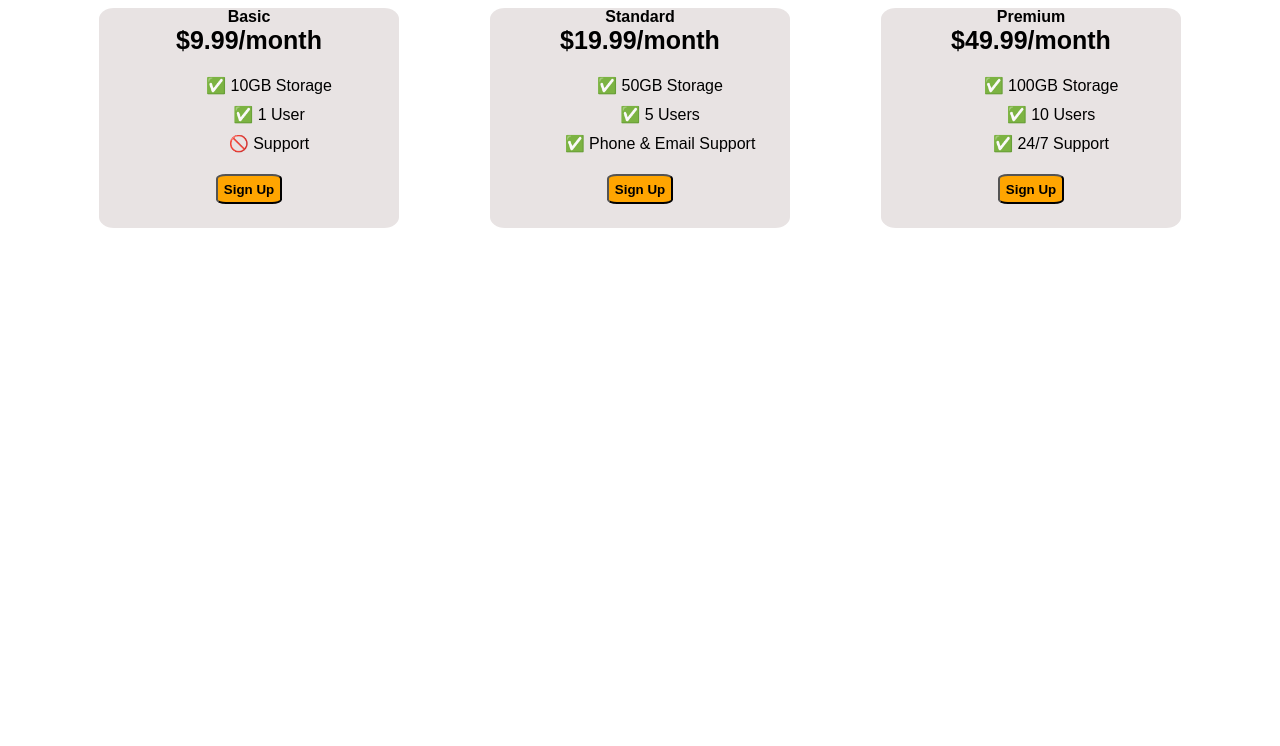
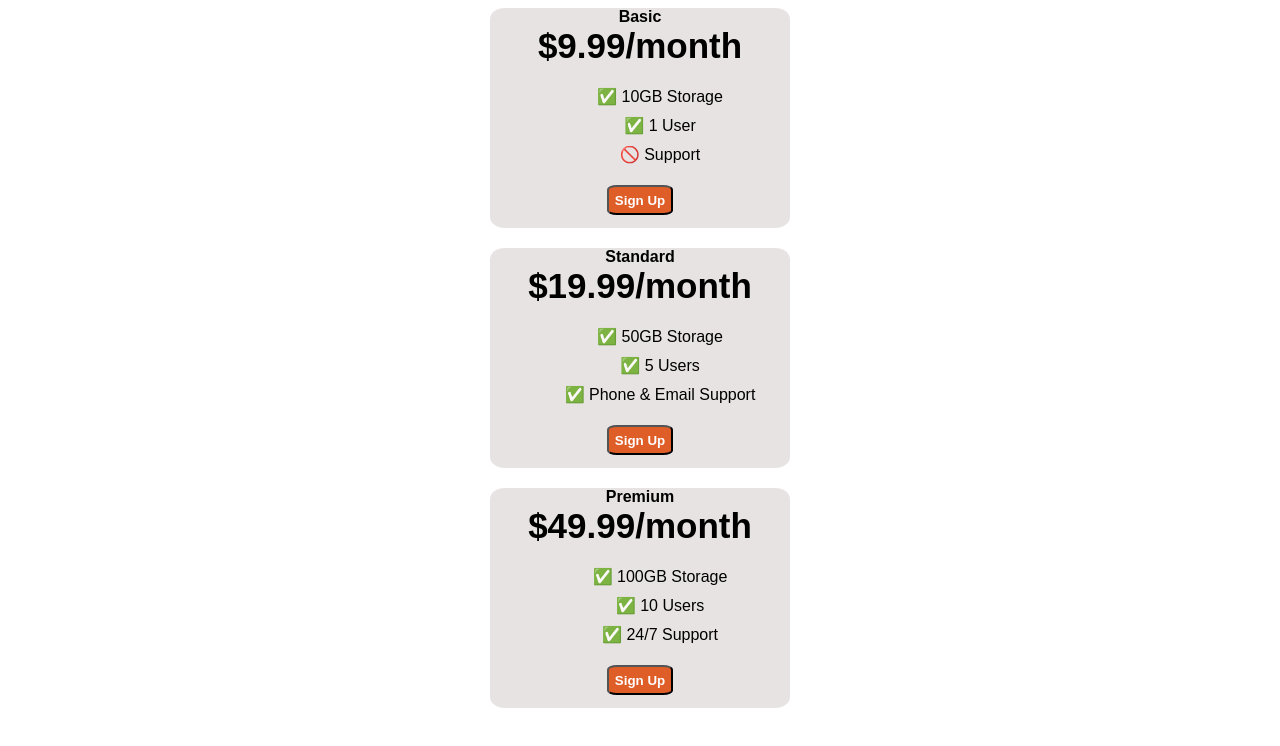
Before and after one commit to BatuhanKIRICI/HTML, a plain HTML site: page index.html in a window 1280 px wide. Drawn offline with Linux system fonts and the light colour scheme; a web font is replaced by a local one.

Commit message:
Pricing table with Flexbox (column version)

```diff
--- a/index.html
+++ b/index.html
@@ -18,29 +18,30 @@
         border-radius: 5%;
         width: 300px;
         height: 220px;
+        margin-bottom: 20px;
       }
     }
 
     .pricing-container {
       text-align: center;
       display: flex;
-      flex-direction: row;
-      flex-wrap: nowrap;
+      flex-direction: column;
       justify-content:space-evenly;
       align-items: center;
     }
       .plan-button {
-        background-color: orange;
+        background-color: rgb(223, 94, 39);
         border-radius: 15%;
         height: 30px;
         font-weight: bold;
+        color: white;
       }
 
      .plan-title {
       font-weight: bold;
      }
      .plan-price {
-      font-size: 25px ;
+      font-size: 35px ;
       font-weight: bolder;
      }
 
```
